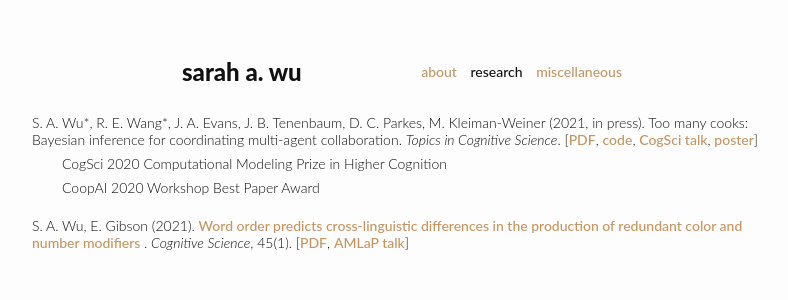
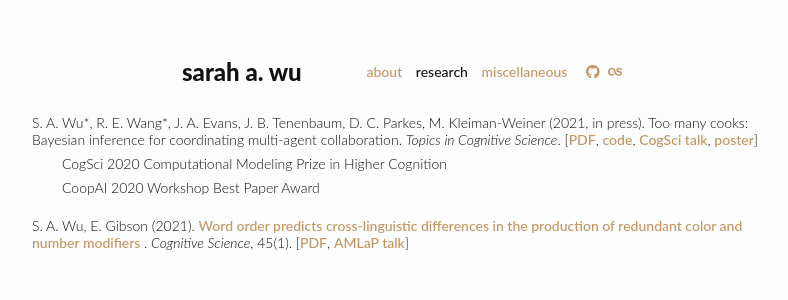
Before and after one commit to sarahawu/sarahawu.github.io, a Jekyll site: the page built from research.md, in a window 1280 px wide. Shown: the top 300 px of the page, without its empty margins (238-1026 px from the left). Built offline with Jekyll 4.4.1, drawn with Linux system fonts in a browser that asks for light colours; nearby versions of some CDN libraries.

Commit message:
add socials, email, minor formatting

```diff
--- a/_includes/head.html
+++ b/_includes/head.html
@@ -5,10 +5,15 @@
   {%- seo -%}
 
   <link rel="preconnect" href="https://fonts.gstatic.com">
-  <link href="https://fonts.googleapis.com/css2?family=Lato:wght@0,100..900&display=swap" rel="stylesheet">
+  <link rel="stylesheet" type="text/css" href="https://fonts.googleapis.com/css2?family=Lato:wght@0,100..900;1,100..900&display=swap">
   <link rel="stylesheet" href="{{ "/styling/main.css" | relative_url }}">
+
+  <!-- slick carousel -->
   <link rel="stylesheet" type="text/css" href="/styling/slick/slick.css"/>
   <link rel="stylesheet" type="text/css" href="/styling/slick/slick-theme.css"/>
+
+  <!-- font awesome for social icons -->
+  <link rel="stylesheet" href="https://use.fontawesome.com/releases/v5.15.1/css/all.css" integrity="sha384-vp86vTRFVJgpjF9jiIGPEEqYqlDwgyBgEF109VFjmqGmIY/Y4HV4d3Gp2irVfcrp" crossorigin="anonymous">
 
   <script type="text/javascript" src="//code.jquery.com/jquery-1.11.0.min.js"></script>
   <script type="text/javascript" src="//code.jquery.com/jquery-migrate-1.2.1.min.js"></script>
--- a/_includes/header.html
+++ b/_includes/header.html
@@ -2,15 +2,26 @@
 
   <div class="wrapper">
 
-    <div class="site-title"> <p> {{ site.title | downcase }} </p> </div>
+    <div class="site-title">
+        <p>{{ site.title | downcase }}</p>
+    </div>
+
     <nav class="site-nav">
       {% for item in site.data.navbar %}
         <span class="nav-item">
-        {% if page.url != item.link %} <a href="{{ item.link }}"> {% endif %}
+        {%- if page.url != item.link -%} <a href="{{ item.link }}"> {%- endif -%}
           {{ item.name }}
-        {% if page.url != item.link %} </a> {% endif %}
+        {%- if page.url != item.link -%} </a> {%- endif -%}
         </span>
       {% endfor %}
+
+      <span class="nav-item">
+        <!-- <a href="mailto: sarahawu@stanford.edu" class="socials far fa-envelope"></a> -->
+        <a href="https://github.com/{{ site.socials.github }}" class="socials fab fa-github" target="_blank"></a>
+        <!-- <a class="fab fa-instagram"></a> -->
+        <a href="https://last.fm/user/{{ site.socials.last-fm }}" class="socials fab fa-lastfm" target="_blank"></a>
+      </span>
+
     </nav>
 
   </div>
--- a/styling/main.scss
+++ b/styling/main.scss
@@ -146,15 +146,28 @@ a {
   }
 }
 
+
 .site-nav {
   float: right;
   vertical-align: bottom;
   display: inline-block;
   line-height: $large-font-size;
   font-weight: $emph-font-weight;
+  color: $text-color;
+
+  a {
+    &:hover {
+      color: $text-color;
+      background-color: transparent;
+    }
+  }
 
   .nav-item {
-    padding-left: $nav-spacing;
+    margin-left: $nav-spacing;
+  }
+
+  .socials {
+    margin-left: $nav-spacing / 2;
   }
 }
 
```
Also changed, not shown: index.md (+3 -0 lines), miscellaneous.md (+3 -0 lines), research.md (+17 -0 lines).
